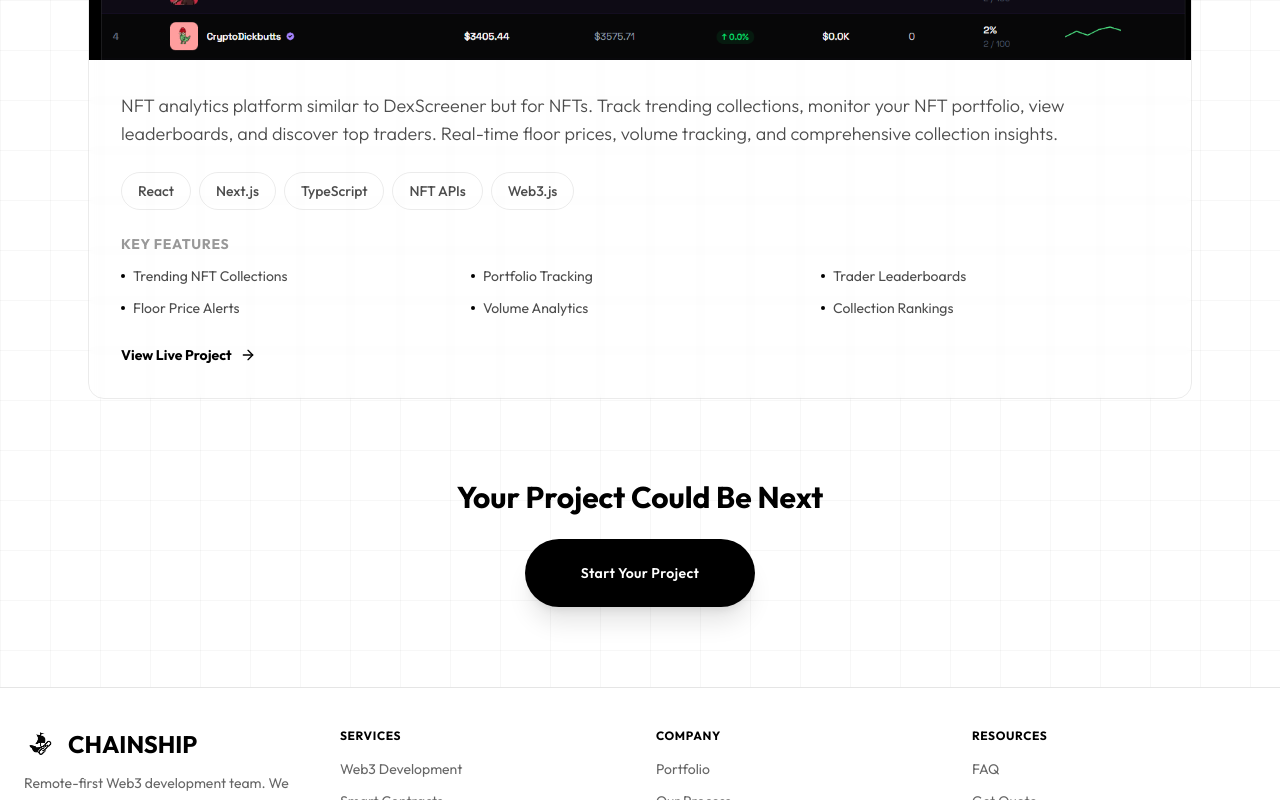
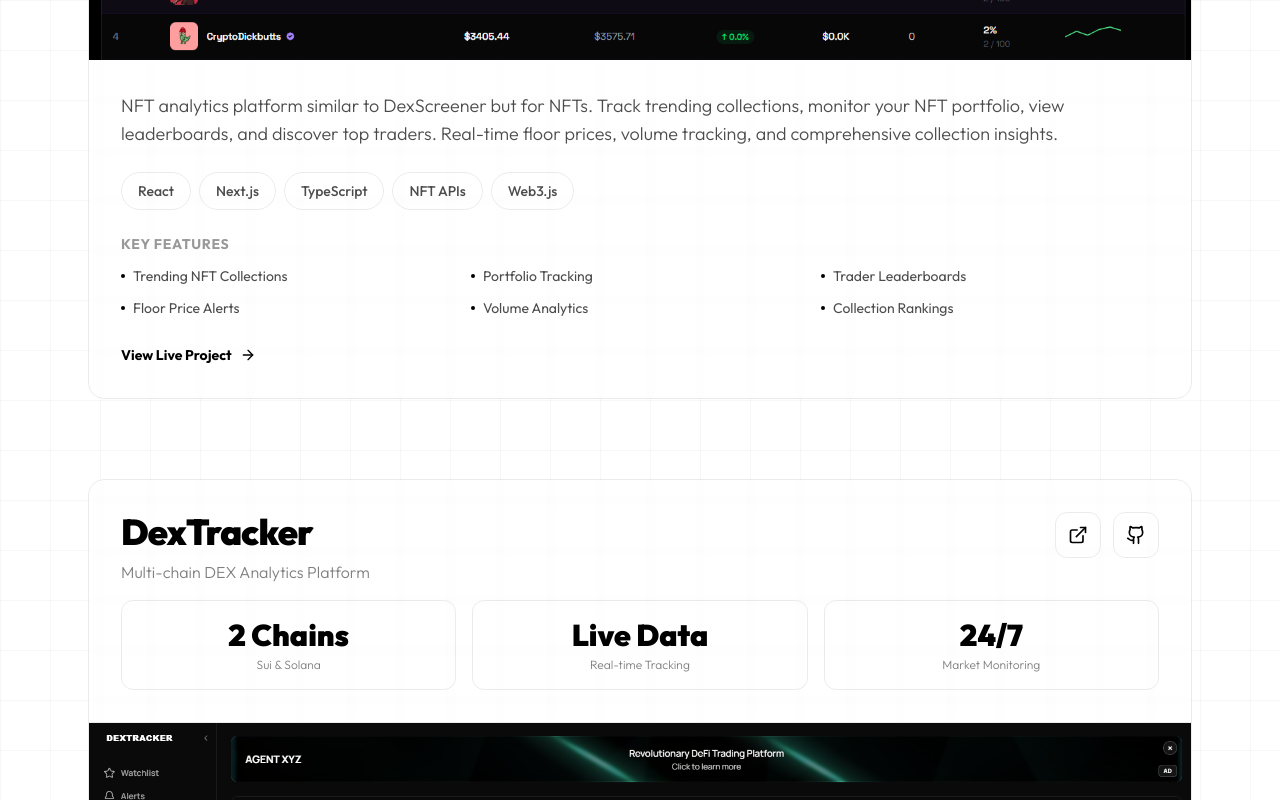
Before and after one commit to chainship/chainship, a Next.js app: page /work in a window 1280 px wide. Shown: the part 2000-2800 px from the top of the page. Built offline with nearby package versions, Linux system fonts and the light colour scheme.

Commit message:
Added works

```diff
--- a/src/app/work/page.js
+++ b/src/app/work/page.js
@@ -60,6 +60,25 @@
     logo: false,
     link: "https://spectra-6y41a4tmf-xishs-projects.vercel.app/",
     github: "https://github.com/XD637/spectra",
+    layout: "full-width"
+  },
+  {
+    title: "DexTracker",
+    subtitle: "Multi-chain DEX Analytics Platform",
+    metrics: [
+      { value: "2 Chains", label: "Sui & Solana" },
+      { value: "Live Data", label: "Real-time Tracking" },
+      { value: "24/7", label: "Market Monitoring" }
+    ],
+    description: "A DexScreener clone built for Sui and Solana chains. Track trending tokens, analyze trading pairs, monitor liquidity pools, and discover new opportunities. Features real-time price charts, volume tracking, and comprehensive token analytics across multiple blockchain networks.",
+    features: ["Multi-chain Support", "Real-time Charts", "Token Analytics", "Liquidity Tracking", "Trending Pairs", "Advanced Filters"],
+    tech: ["React", "Next.js", "TypeScript", "Sui SDK", "Solana Web3.js", "Chart.js"],
+    image: "/projects/dextracker.png",
+    imageWidth: 1896,
+    imageHeight: 906,
+    logo: false,
+    link: "https://dextracker-seven.vercel.app/",
+    github: "https://github.com/XD637/dex-chart",
     layout: "full-width"
   }
 ];
```
Also changed, not shown: public/projects/dextracker.png (added).
